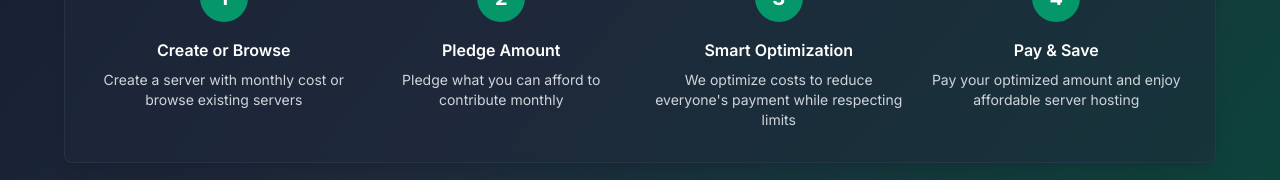
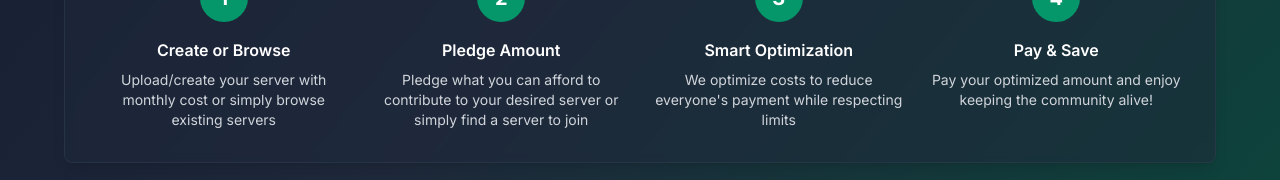
Before and after one commit to anthev-stack/communitypledges, a Next.js app: page / in a window 1280 px wide. Shown: the part 876-1056 px from the top of the page. Built offline with nearby package versions, Linux system fonts and the light colour scheme; no server answers.

Commit message:
Update How It Works section with improved community-focused messaging

```diff
--- a/app/page.tsx
+++ b/app/page.tsx
@@ -77,7 +77,7 @@ export default function HomePage() {
             </div>
             <h3 className="font-semibold mb-2 text-white">Create or Browse</h3>
             <p className="text-sm text-gray-300">
-              Create a server with monthly cost or browse existing servers
+              Upload/create your server with monthly cost or simply browse existing servers
             </p>
           </div>
 
@@ -87,7 +87,7 @@ export default function HomePage() {
             </div>
             <h3 className="font-semibold mb-2 text-white">Pledge Amount</h3>
             <p className="text-sm text-gray-300">
-              Pledge what you can afford to contribute monthly
+              Pledge what you can afford to contribute to your desired server or simply find a server to join
             </p>
           </div>
 
@@ -107,7 +107,7 @@ export default function HomePage() {
             </div>
             <h3 className="font-semibold mb-2 text-white">Pay & Save</h3>
             <p className="text-sm text-gray-300">
-              Pay your optimized amount and enjoy affordable server hosting
+              Pay your optimized amount and enjoy keeping the community alive!
             </p>
           </div>
         </div>
```
